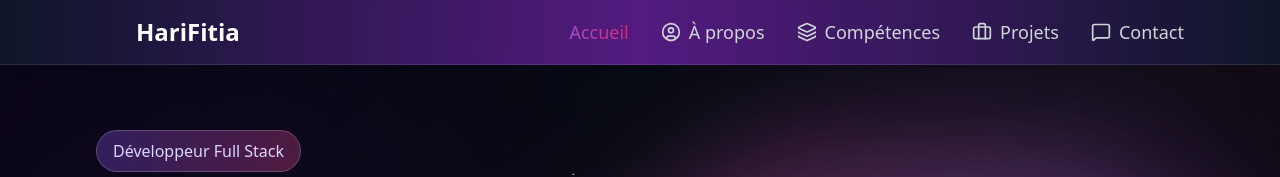
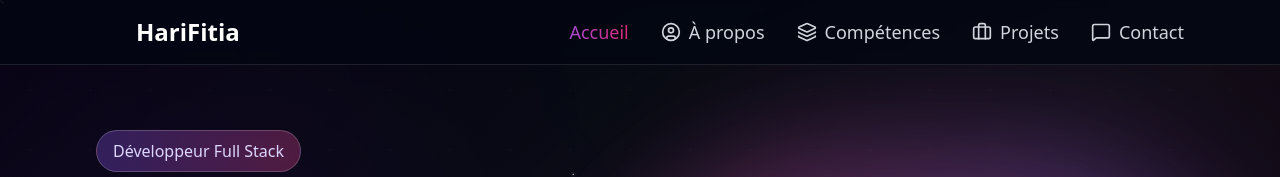
Before and after one commit to harilalainafitiavana/portefolio, a React (Vite) app: page / in a window 1280 px wide. Shown: the top 177 px of the page. Built offline with nearby package versions, Linux system fonts and the light colour scheme.

Commit message:
Nouvelle modifiation sur header

```diff
--- a/src/components/PorteFolio.tsx
+++ b/src/components/PorteFolio.tsx
@@ -511,8 +511,8 @@ const Portfolio = () => {
     animate={{ y: 0 }}
     transition={{ duration: 0.5 }}
     className={`fixed top-0 left-0 right-0 z-50 transition-all duration-500 ${isScrolled
-                    ? 'bg-white/95 backdrop-blur-md shadow-lg'
-                    : 'bg-gradient-to-r from-slate-900/95 via-purple-900/95 to-slate-900/95 backdrop-blur-sm border-b border-white/10'
+        ? 'bg-white/95 backdrop-blur-md shadow-lg border-b border-gray-200'
+        : 'bg-gray-950/80 backdrop-blur-sm border-b border-white/10'
         }`}
 >
     <div className="px-6 py-4 md:px-12 lg:px-24 flex items-center justify-between">
@@ -575,8 +575,8 @@ const Portfolio = () => {
                 exit={{ opacity: 0, height: 0 }}
                 transition={{ duration: 0.2 }}
                 className={`md:hidden border-t overflow-hidden ${isScrolled
-                                ? 'bg-white'
-                                : 'bg-gradient-to-br from-slate-900 via-purple-900 to-slate-900 backdrop-blur-sm border-t border-white/10'
+                    ? 'bg-white border-gray-200'
+                    : 'bg-gray-950/95 backdrop-blur-sm border-white/10'
                     }`}
             >
                 <div className="px-6 py-4 flex flex-col gap-4">
```
Lines whose indentation alone changed are shown as unchanged.
